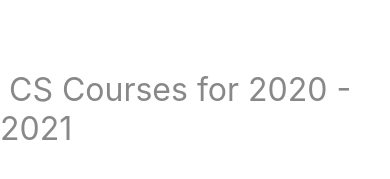
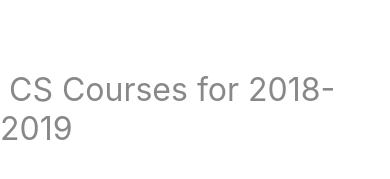
Before and after one commit to jessica-lei/Scheduler, a React Native app: screen / in a window 390 px wide. Shown: the part 313-492 px from the top of the page. Built offline with nearby package versions, Linux system fonts and the light colour scheme.

Commit message:
title display

```diff
--- a/App.js
+++ b/App.js
@@ -2,7 +2,7 @@ import React from 'react';
 import { StyleSheet, Text, View } from 'react-native';
 
 const schedule = {
-  title: "CS Courses for 2020 - 2021"
+  title: "CS Courses for 2018-2019"
 };
 
 const App = () => {
@@ -26,3 +26,15 @@ const styles = StyleSheet.create({
 });
 
 export default App;
+
+/*
+<!-- The core Firebase JS SDK is always required and must be listed first -->
+<script src="/__/firebase/8.2.3/firebase-app.js"></script>
+
+<!-- TODO: Add SDKs for Firebase products that you want to use
+     https://firebase.google.com/docs/web/setup#available-libraries -->
+<script src="/__/firebase/8.2.3/firebase-analytics.js"></script>
+
+<!-- Initialize Firebase -->
+<script src="/__/firebase/init.js"></script>
+*/
```
